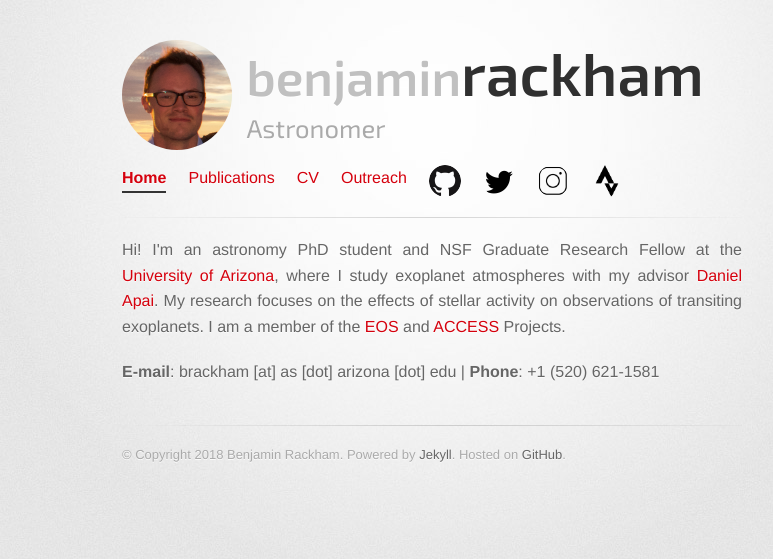
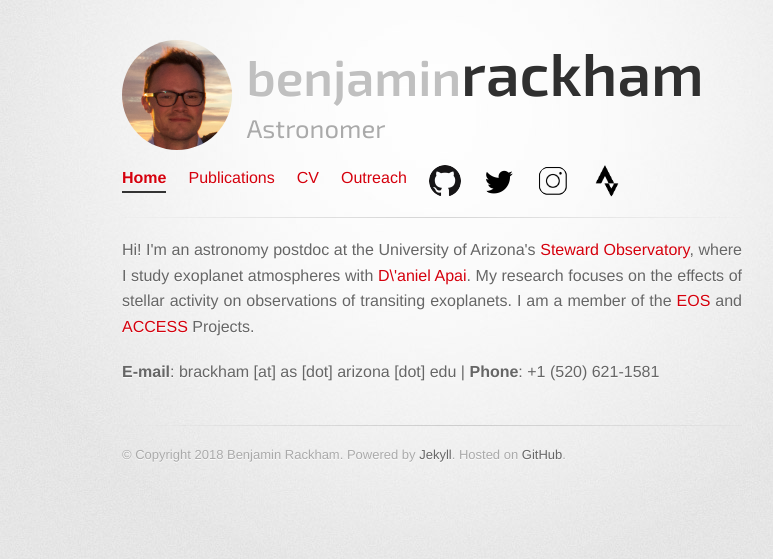
Before and after one commit to brackham/brackham.github.io, a Jekyll site: the page built from index.html, in a window 1280 px wide. Shown: the top 559 px of the page, without its empty margins (208-981 px from the left). Built offline with Jekyll 4.4.1, drawn with Linux system fonts in a browser that asks for light colours.

Commit message:
Postdoc baby

```diff
--- a/index.html
+++ b/index.html
@@ -1,12 +1,12 @@
 ---
 layout: default
 title: Benjamin Rackham, Astronomer
-description: I'm Ben Rackham, an astronomy PhD student at the University of Arizona.
+description: I'm Ben Rackham, an astronomy postdoc at the University of Arizona's Steward Observatory.
 ---
 
 <p align="justify">
-Hi! I'm an astronomy PhD student and NSF Graduate Research Fellow at the <a href="http://www.arizona.edu">University of Arizona</a>,
-where I study exoplanet atmospheres with my advisor <a href="http://distantearths.com/DanielApai/">Daniel Apai</a>.
+Hi! I'm an astronomy postdoc at the University of Arizona's <a href="http://www.as.arizona.edu">Steward Observatory</a>,
+where I study exoplanet atmospheres with <a href="http://distantearths.com/DanielApai/">D\'aniel Apai</a>.
 My research focuses on the effects of stellar activity on observations of transiting exoplanets.
 I am a member of the <a href="http://eos-nexus.org/">EOS</a> and <a href="http://project-access.space/">ACCESS</a> Projects.
 </p>
```
